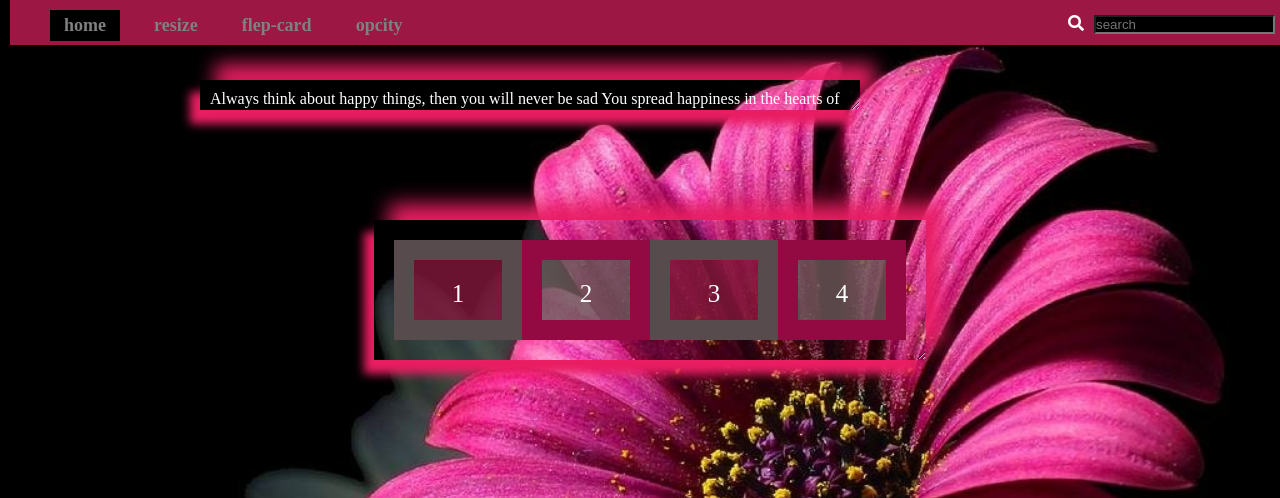
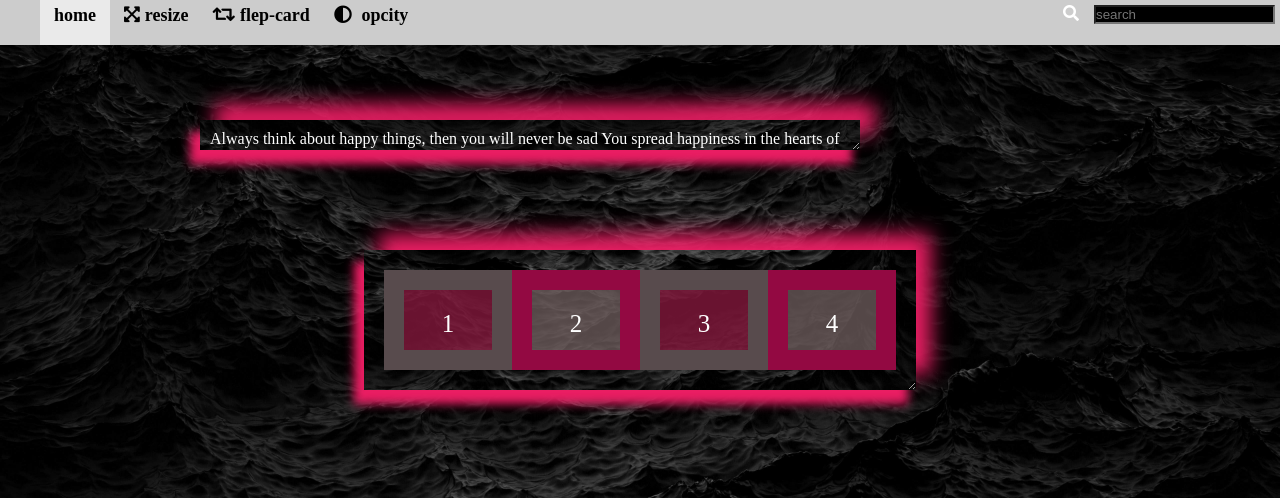
Before and after one commit to zahraa123880/web-tasks, a plain HTML site: page project-10/index.html in a window 1280 px wide. Shown: the top 498 px of the page. Drawn offline with Linux system fonts and the light colour scheme.

Commit message:
put project-10

```diff
--- a/project-10/css/style.css
+++ b/project-10/css/style.css
@@ -19,34 +19,39 @@ h1
 .top
 {
 	width: 100%;
+	color: white;
 	height: 500px;
-	margin: 10px;
-	color: white;
-	background-image: url('../imgs/flower3.jpeg');
+	background-image: url('../imgs/80.jpg');
 	background-size: cover
 }
 .top nav
 {
+	z-index: 1;
+    width: 100%;
 	height: 40px;
-    width: 100%;
 	position: fixed;
-	background: #9c1744;
+	overflow: hidden;
+	background: #cccccc;
 	padding-bottom: 5px;
 }
  .top nav ul
 {
-	list-style-type: none
+	list-style-type: none;
+	height: 100%;
+	top: 0px
 }
 
  .top nav ul li
 {
 	display: inline-block;
-	margin: 10px;
-	padding: 5px
+	text-align: center;
+	margin: 0px;
+	padding: 5px;
+	height: 100%
 }
-.top nav ul li a:hover
+.top nav ul .icon:hover
 {
-	background: black;
+	background: #eaeaea;
 }
  .top nav ul li a
 {
@@ -54,14 +59,17 @@ h1
     font-weight: bold;
 	font-size: 18px;
 	padding: 5px;
-	color: gray
+	color: black
 }
-
+ .top nav ul li i
+ {
+	margin-right: 5px;
+ }
  .top nav ul .home
 {
 	padding: 5px;
 	width: 60px;
-	background: black;
+	background: #eaeaea;
 	margin-left: 40px;
 	text-align: center
 }
@@ -78,7 +86,7 @@ h1
 {
 	height: 10px;
 	width: 50%;
-	top: 80px;
+	top: 120px;
 	left: 200px;
 	resize: horizontal;
 	overflow: hidden;
@@ -95,7 +103,7 @@ h1
 	width: 40%;
 	height: 100px;
 	display: flex;
-	top:200px;
+	top:230px;
 	padding: 20px;
 	overflow: auto;
 	margin: 20px auto;
@@ -265,7 +273,7 @@ h1
 /* start column div  */
 .column
 {
-	background-image: url('../imgs/123.jpg');
+	background-image: url('../imgs/s1200.jpg');
 	background-size: cover;
 	position: relative;
 	overflow: auto;
@@ -280,6 +288,10 @@ h1
 	column-count: 3;
 	column-width: 200px;
 	column-rule: 4px solid black
+}
+.column h1
+{
+	column-span: all;
 }
 /* end column div  */
 
--- a/project-10/index.html
+++ b/project-10/index.html
@@ -17,9 +17,9 @@
 	     <nav>
 	         <ul>
 		         <li class="home"><a href="#"> home </a></li>
-				 <li><a href="#resize"> resize </a></li>
-				 <li><a href="#card"> flep-card </a></li>
-				 <li><a href="#opacity"> opcity </a></li>
+				 <li class="icon"><a href="#resize"><i class="fas fa-expand-arrows-alt"></i>resize</a></li>
+				 <li class="icon"><a href="#card"><i class="fas fa-retweet"></i>flep-card</a></li>
+				 <li class="icon"><a href="#opacity"><i class="fas fa-adjust"></i> opcity</a></li>
 				 <li class="search"><i class="fas fa-search"></i><input type="search" name="search" placeholder="search"></li>
 
 		     </ul>
@@ -77,6 +77,7 @@
 	 </div>
 
 	 <div class="column">
+	     <h1>the column div</h2>
 	     <p>
 			 Flowers  are available in nature in many colors and types, also
 			 it has been hybridized some of them to get the roses in distinctive and beautiful colors.
```
Also changed, not shown: project-10/imgs/123.jpg (deleted), project-10/imgs/80.jpg (added), project-10/imgs/flower3.jpeg (deleted), project-10/imgs/s1200.jpg (added), 2 other files.
